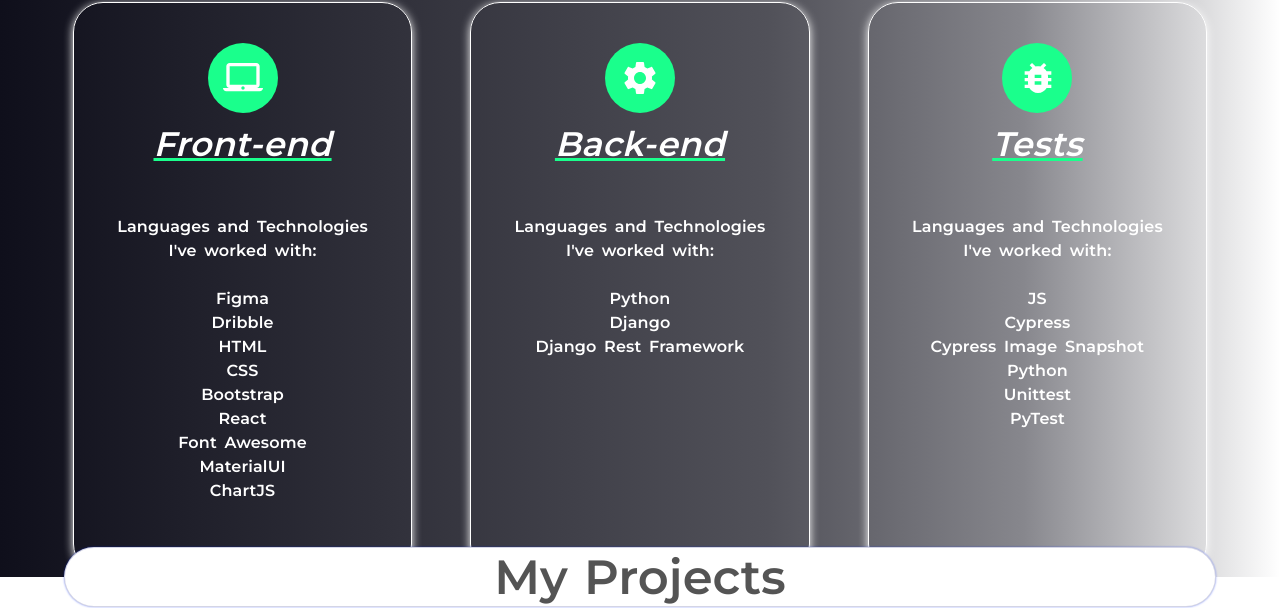
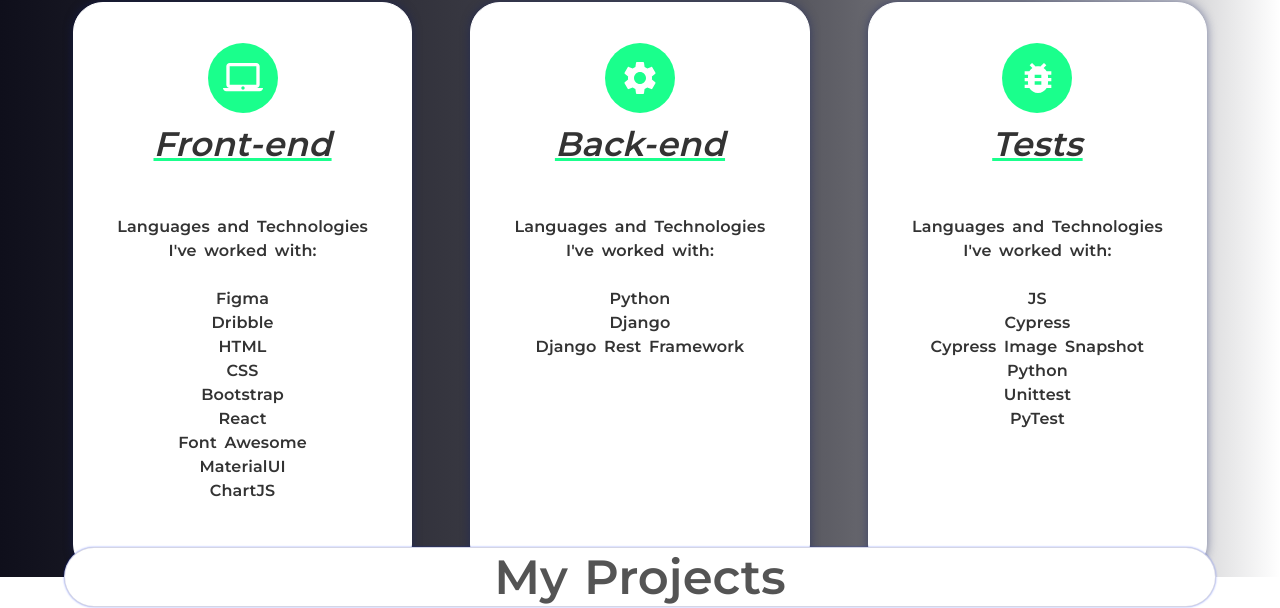
Before and after one commit to manuel12/personal-portfolio-page, a React (Create React App) app in the folder react-portfolio/: page / in a window 1280 px wide. Shown: the part 1003-1611 px from the top of the page. Built offline with nearby package versions, Linux system fonts and the light colour scheme.

Commit message:
Made skill card background white and updated box shadow.
Made skill card font color darker.

```diff
--- a/react-portfolio/src/components/SkillCard/darkStyles.css
+++ b/react-portfolio/src/components/SkillCard/darkStyles.css
@@ -1,14 +1,17 @@
 .skill-card {
-  background-color: transparent !important;
+  /* background-color: transparent !important; */
+  background-color: #fff;
   /* border: 1px solid #00ff94; */
   border: 1px solid #fff;
   /* box-shadow: 0px 2px 10px #00ff94; */
-  box-shadow: 0px 2px 10px #fff;
+  /* box-shadow: 0px 2px 6px #fff; */
+  box-shadow: 0px 0px 10px #14205f80;
 }
 
 .skill-text-section-heading,
 .skill-text-section-content {
   font-family: Montserrat, sans-serif !important;
   font-weight: 600 !important;
-  color: white;
+  /* color: white; */
+  color: var(--font-color);
 }
```
